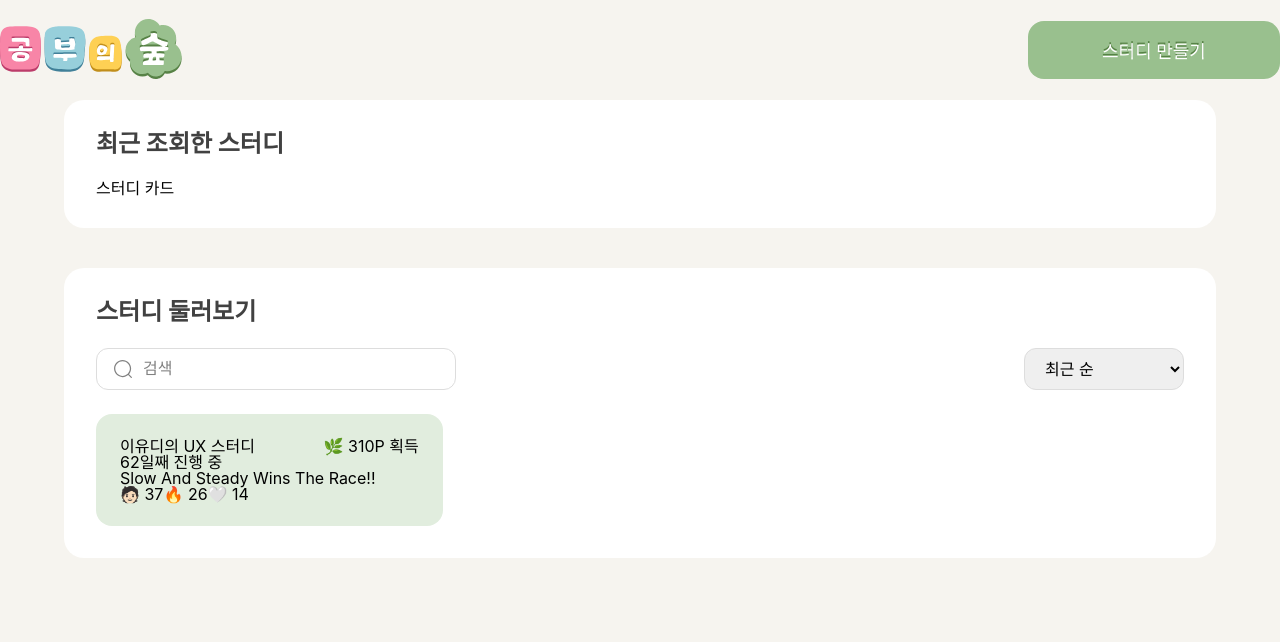
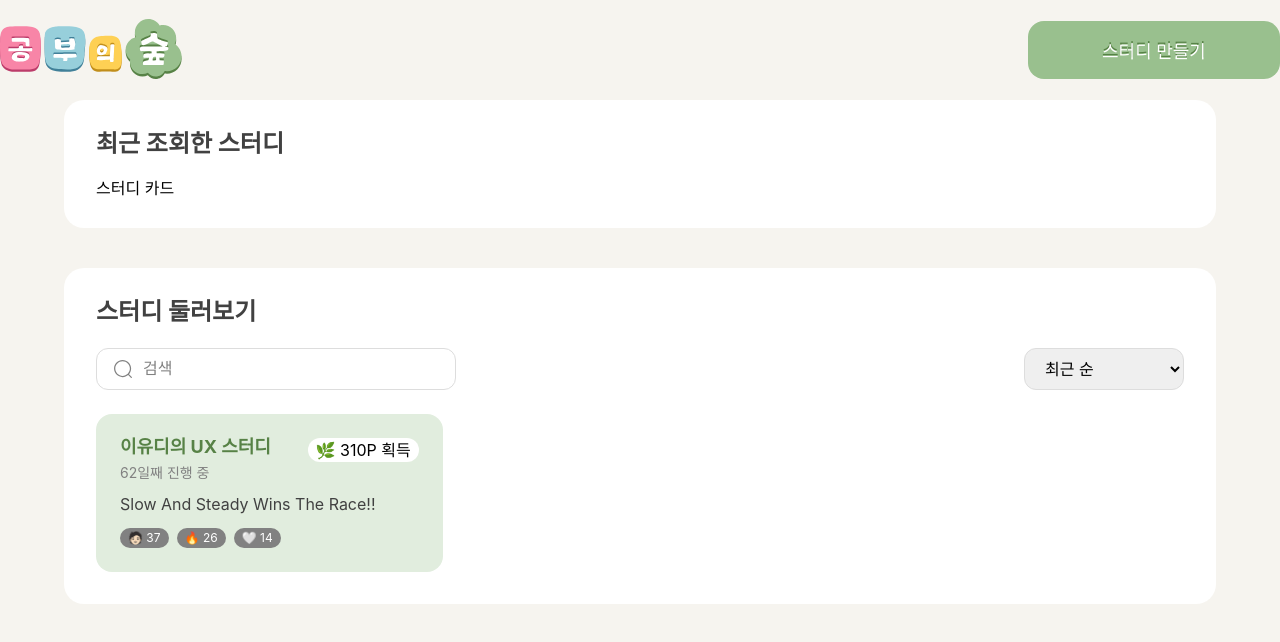
Before and after one commit to Codeit-Full-Stack-15-2/15th-ForestOfStudy-2team-FE, a React (Vite) app: page / in a window 1280 px wide. Shown: the top 642 px of the page. Built offline with nearby package versions, Linux system fonts and the light colour scheme; a web font is replaced by a local one.

Commit message:
feat: Style study card content

```diff
--- a/src/pages/home/Home.jsx
+++ b/src/pages/home/Home.jsx
@@ -37,14 +37,16 @@ function Home() {
           <li className={styles.studyCard}>
             <article>
               <div className={styles.cardHeader}>
-                <h3>이유디의 UX 스터디</h3>
-                <span>🌿 310P 획득</span>
+                <h3 className={styles.cardTitle}>이유디의 UX 스터디</h3>
+                <span className={styles.pointBadge}>🌿 310P 획득</span>
               </div>
 
-              <p>62일째 진행 중</p>
-              <p>Slow And Steady Wins The Race!!</p>
+              <p className={styles.studyProcess}>62일째 진행 중</p>
+              <p className={styles.studyDescription}>
+                Slow And Steady Wins The Race!!
+              </p>
 
-              <div>
+              <div className={styles.reactions}>
                 <span>🧑🏻 37</span>
                 <span>🔥 26</span>
                 <span>🤍 14</span>
--- a/src/pages/home/Home.module.css
+++ b/src/pages/home/Home.module.css
@@ -99,3 +99,43 @@
   justify-content: space-between;
   align-items: flex-start;
 }
+
+.cardTitle {
+  font-size: var(--font-size-lg);
+  font-weight: 700;
+  color: var(--color-green-text);
+}
+
+.pointBadge {
+  background-color: #fff;
+  padding: 4px 8px;
+  border-radius: 12px;
+}
+
+.studyProcess {
+  margin-top: 4px;
+  font-size: var(--font-size-sm);
+  color: var(--color-gray-500);
+}
+
+.studyDescription {
+  margin-top: 16px;
+  font-size: var(--font-size-md);
+  color: var(--color-gray-900);
+}
+
+.reactions {
+  margin-top: 16px;
+
+  display: flex;
+  gap: 8px;
+}
+
+.reactions span {
+  background-color: var(--color-gray-500);
+  padding: 4px 8px;
+  border-radius: 12px;
+
+  color: #fff;
+  font-size: var(--font-size-xs);
+}
```
Also changed, not shown: src/App.jsx (indentation only).
